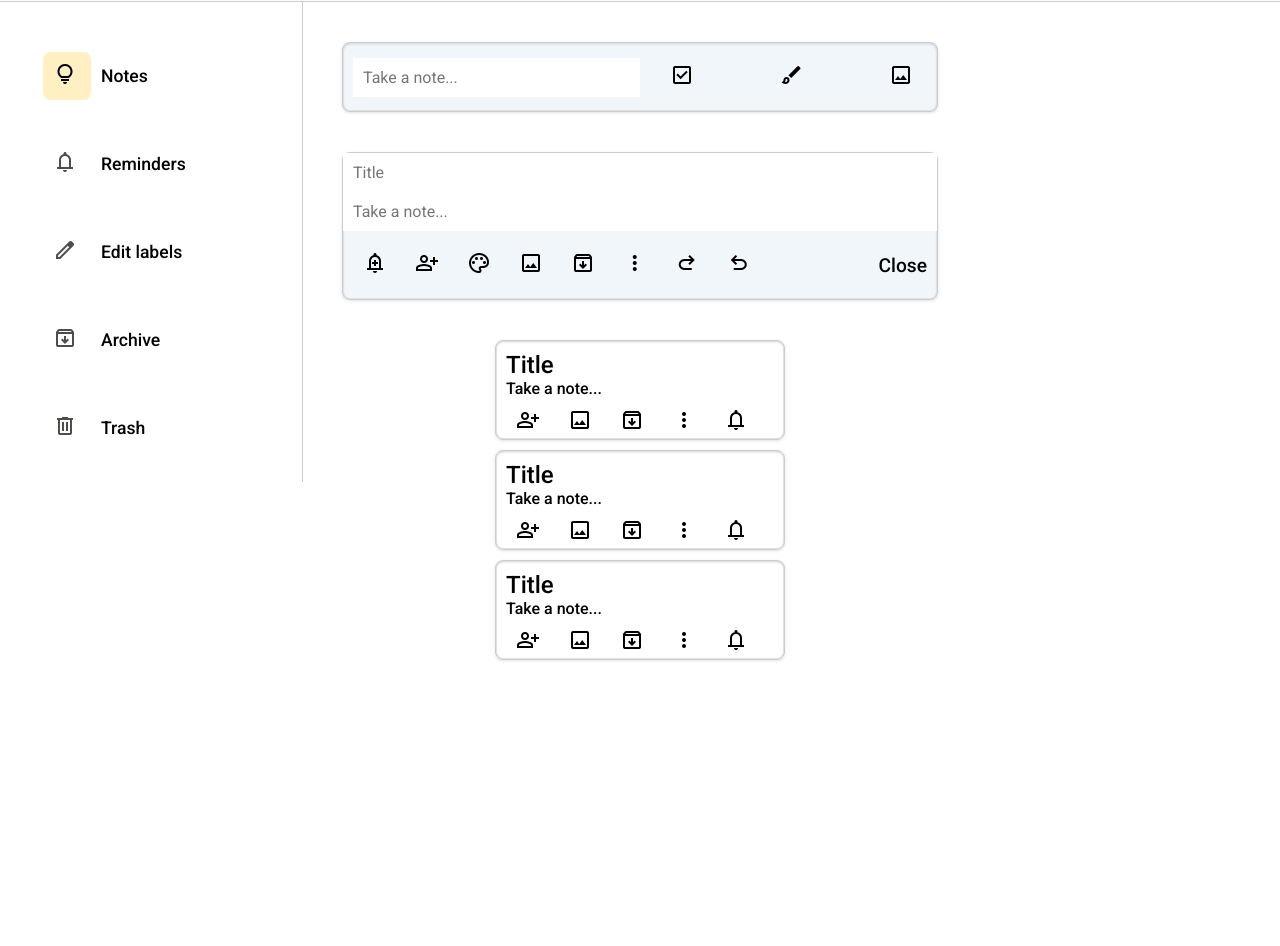
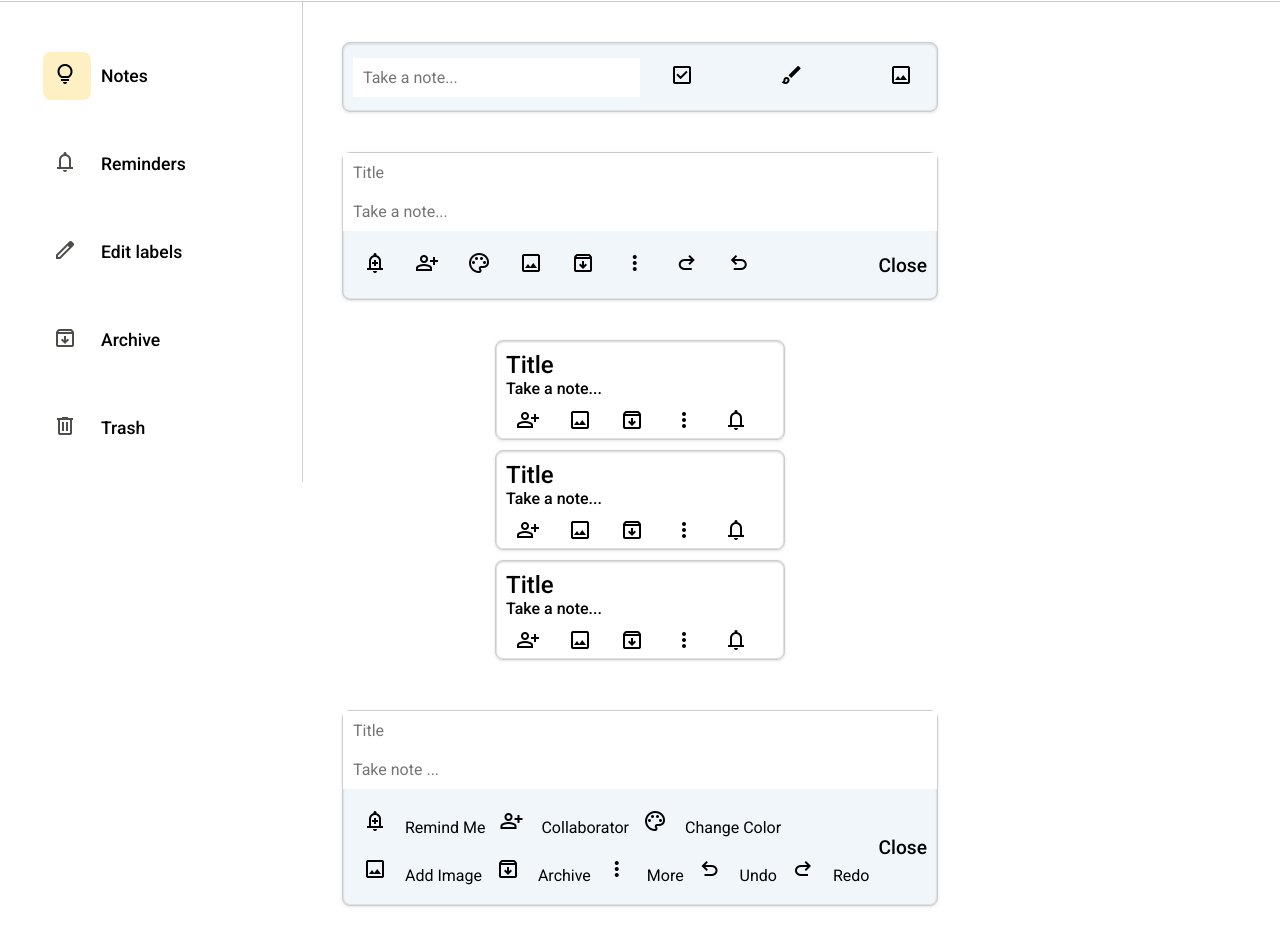
Before and after one commit to bonaventureogeto/Google-Keep, a plain HTML site: page index.html in a window 1280 px wide. Shown: the part 62-1008 px from the top of the page. Before the commit the page ends 800 px from the top, so only its background shows below. Drawn offline with nearby package versions, Linux system fonts and the light colour scheme.

Commit message:
added modal

```diff
--- a/index.html
+++ b/index.html
@@ -233,6 +233,57 @@
             </div>
 
         </div>
+
+        <div class="modal">
+            <div class="modal-content">
+                <div class="form-container active-form">
+                    <form >
+                        <input type="text" class="note-title" placeholder="Title">
+                        <input type="text" class="note-text" placeholder="Take note ...">
+                        <div class="form-actions">
+                            <div class="icons">
+                                <div class="tooltip">
+                                    <span class="material-symbols-outlined hover small-icon">add_alert</span>
+                                    <span class="tooltip-text">Remind Me</span>
+                                </div>
+                                <div class="tooltip">
+                                    <span class="material-symbols-outlined hover small-icon">person_add</span>
+                                    <span class="tooltip-text">Collaborator</span>
+                                </div>
+                                <div class="tooltip">
+                                    <span class="material-symbols-outlined hover small-icon">palette</span>
+                                    <span class="tooltip-text">Change Color</span>
+                                </div>
+                                <div class="tooltip">
+                                    <span class="material-symbols-outlined hover small-icon">image</span>
+                                    <span class="tooltip-text">Add Image</span>
+                                </div>
+                                <div class="tooltip">
+                                    <span class="material-symbols-outlined hover small-icon">archive</span>
+                                    <span class="tooltip-text">Archive</span>
+                                </div>
+                                <div class="tooltip">
+                                    <span class="material-symbols-outlined hover small-icon">more_vert</span>
+                                    <span class="tooltip-text">More</span>
+                                </div>
+                                <div class="tooltip">
+                                    <span class="material-symbols-outlined hover small-icon">undo</span>
+                                    <span class="tooltip-text">Undo</span>
+                                </div>
+                                <div class="tooltip">
+                                    <span class="material-symbols-outlined hover small-icon">redo</span>
+                                    <span class="tooltip-text">Redo</span>
+                                </div>
+                            </div>
+                            <button class="close-btn">Close</button>
+
+
+                        </div>
+                    </form>
+
+                </div>
+            </div>
+        </div>
     </main>
 </body>
 </html>
```
